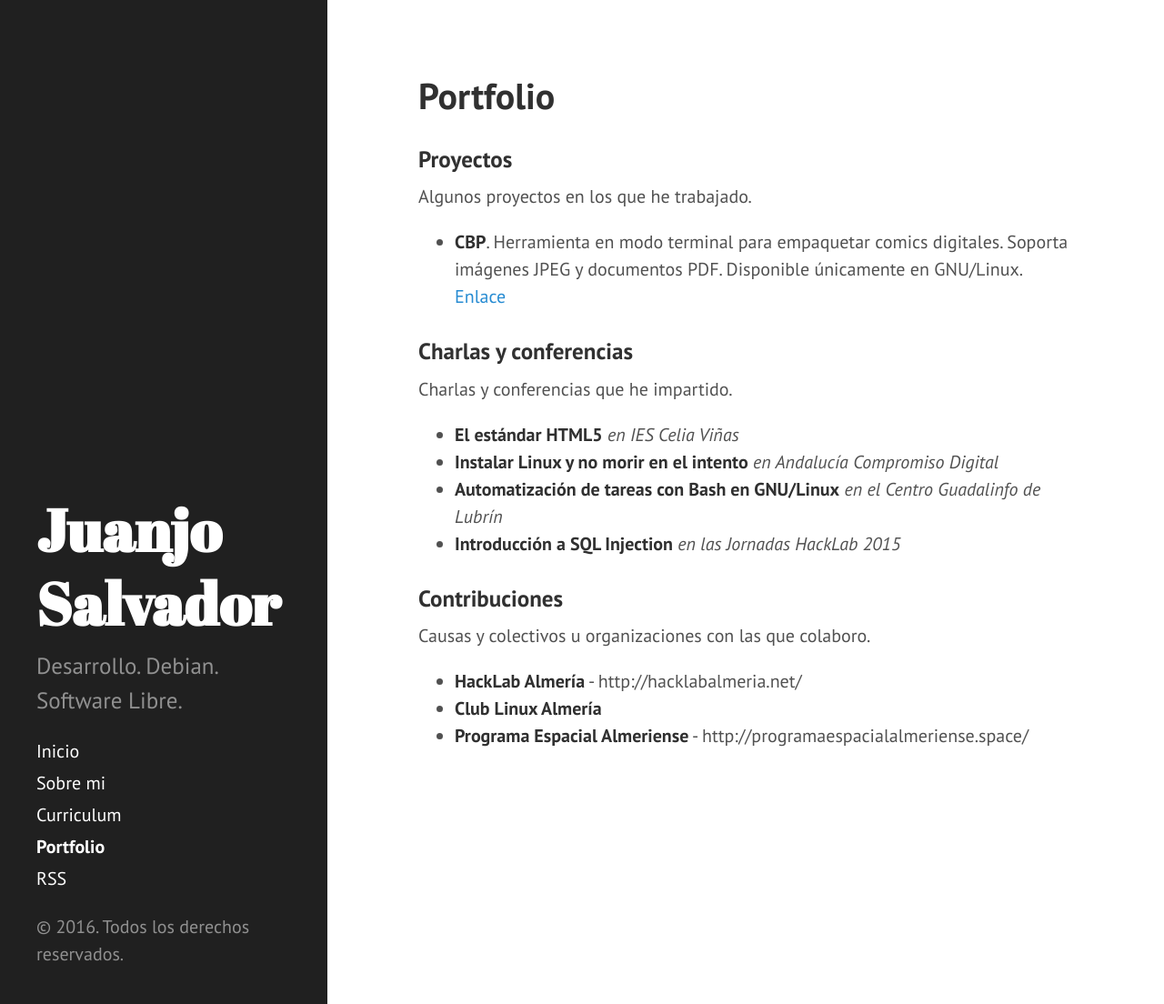
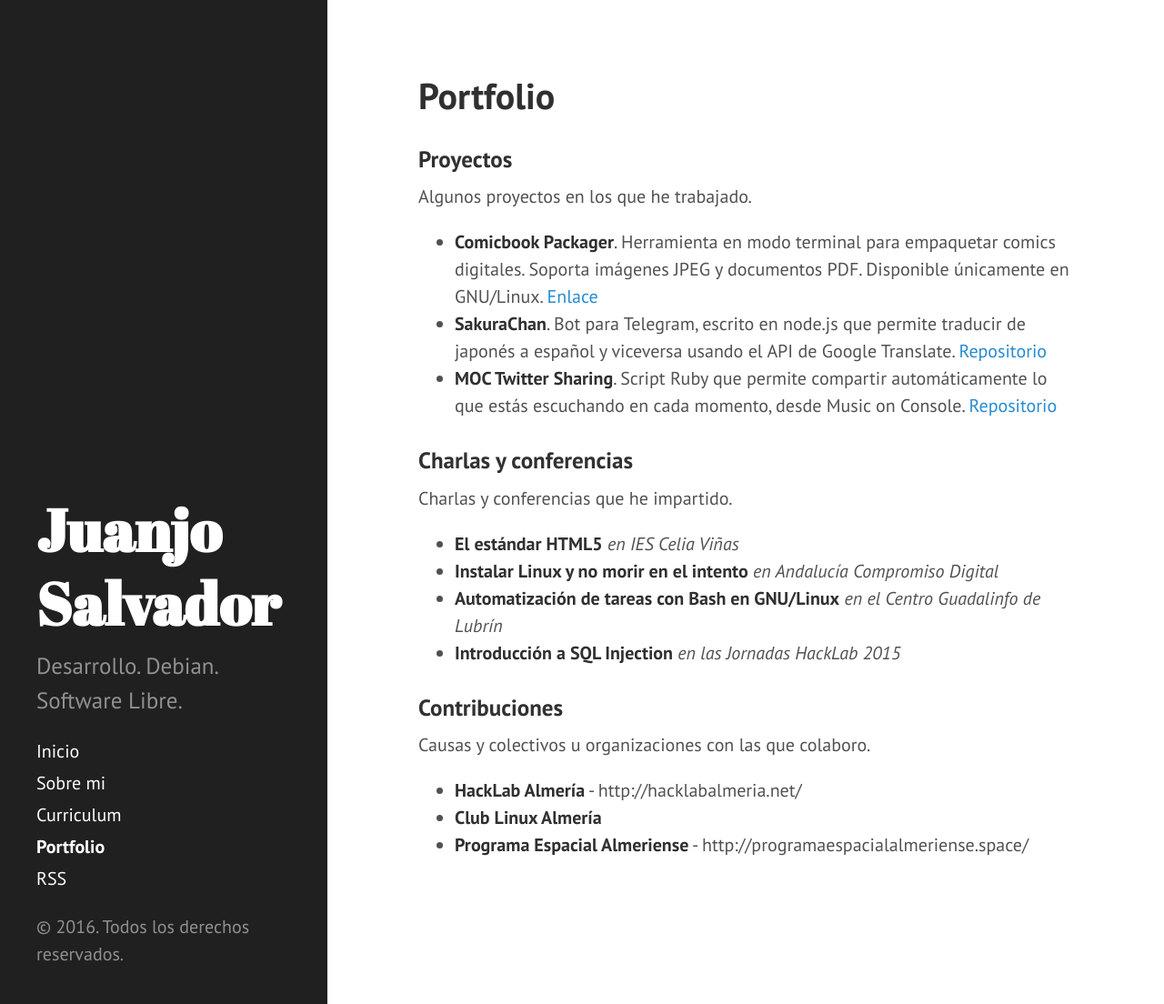
Before and after one commit to JuanjoSalvador/blog, a Jekyll site: the page built from portfolio.md, in a window 1280 px wide and 1104 px high. Shown: the whole window at 91% size. Built offline with Jekyll 4.4.1, drawn with Linux system fonts in a browser that asks for light colours.

Commit message:
Update portfolio.md

```diff
--- a/portfolio.md
+++ b/portfolio.md
@@ -7,7 +7,9 @@ permalink: /portfolio/
 ### Proyectos
 Algunos proyectos en los que he trabajado.
 
-  * **CBP**. Herramienta en modo terminal para empaquetar comics digitales. Soporta imágenes JPEG y documentos PDF. Disponible únicamente en GNU/Linux. [Enlace](http://juanjosalvador.es/2015/11/11/Comicbook-Packager-mi-autoempaquetador-de-comics/)
+  * **Comicbook Packager**. Herramienta en modo terminal para empaquetar comics digitales. Soporta imágenes JPEG y documentos PDF. Disponible únicamente en GNU/Linux. [Enlace](http://juanjosalvador.es/2015/11/11/Comicbook-Packager-mi-autoempaquetador-de-comics/)
+  * **SakuraChan**. Bot para Telegram, escrito en node.js que permite traducir de japonés a español y viceversa usando el API de Google Translate. [Repositorio](https://github.com/JuanjoSalvador/SakuraChan)
+  * **MOC Twitter Sharing**. Script Ruby que permite compartir automáticamente lo que estás escuchando en cada momento, desde Music on Console. [Repositorio](https://github.com/JuanjoSalvador/moc-twitter-sharing)
 
 ### Charlas y conferencias
 Charlas y conferencias que he impartido.
```
